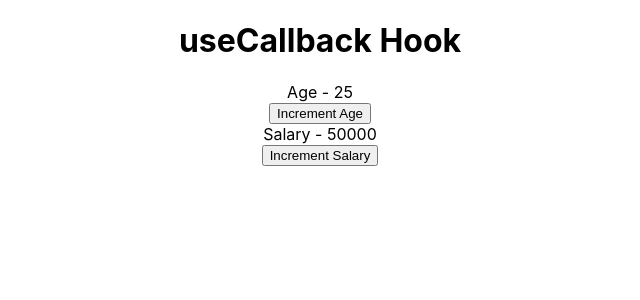
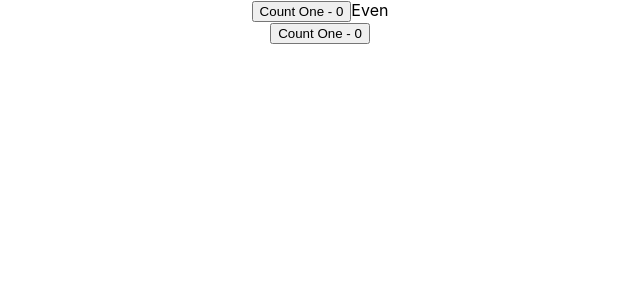
Before and after one commit to abhishek1savaliya/React_Hooks, a React (Create React App) app: page / in a window 1280 px wide. Shown: the top 300 px of the page, without its empty margins (320-960 px from the left). Built offline with nearby package versions, Linux system fonts and the light colour scheme.

Commit message:
useMemo Hook scenario

```diff
--- a/src/App.js
+++ b/src/App.js
@@ -1,13 +1,15 @@
 import './App.css';
 import React from 'react';
 import ParentComponent from './components/ParentComponent';
+import Counter from './components/Counter';
 
 function App() {
 
   return (
 
     <div className="App">
-    <ParentComponent />
+      <Counter />
+    {/* <ParentComponent /> */}
     </div>
   );
 }
--- /dev/null
+++ b/src/components/Counter.js
@@ -0,0 +1,34 @@
+import React, { useState } from 'react'
+
+function Counter() {
+    const [counterOne, setCounterOne] = useState(0)
+    const [counterTwo, setCounterTwO] = useState(0)
+
+    const incrementOne = () => {
+        setCounterOne(counterOne + 1)
+    }
+
+    const incrementTwO = () => {
+        setCounterTwO(counterTwo + 1)
+    }
+
+    const isEven = () => {
+        let i = 0
+        while(i<2000000000) i++
+        return counterOne % 2 === 0
+    }
+
+
+    return (
+        <div>
+            <button onClick={incrementOne}>Count One - {counterOne}</button>
+            <span>{isEven() ? 'Even' : 'Odd'}</span>
+            <div>
+                <button onClick={incrementTwO}>Count One - {counterTwo}</button>
+            </div>
+
+        </div>
+    )
+}
+
+export default Counter
```
